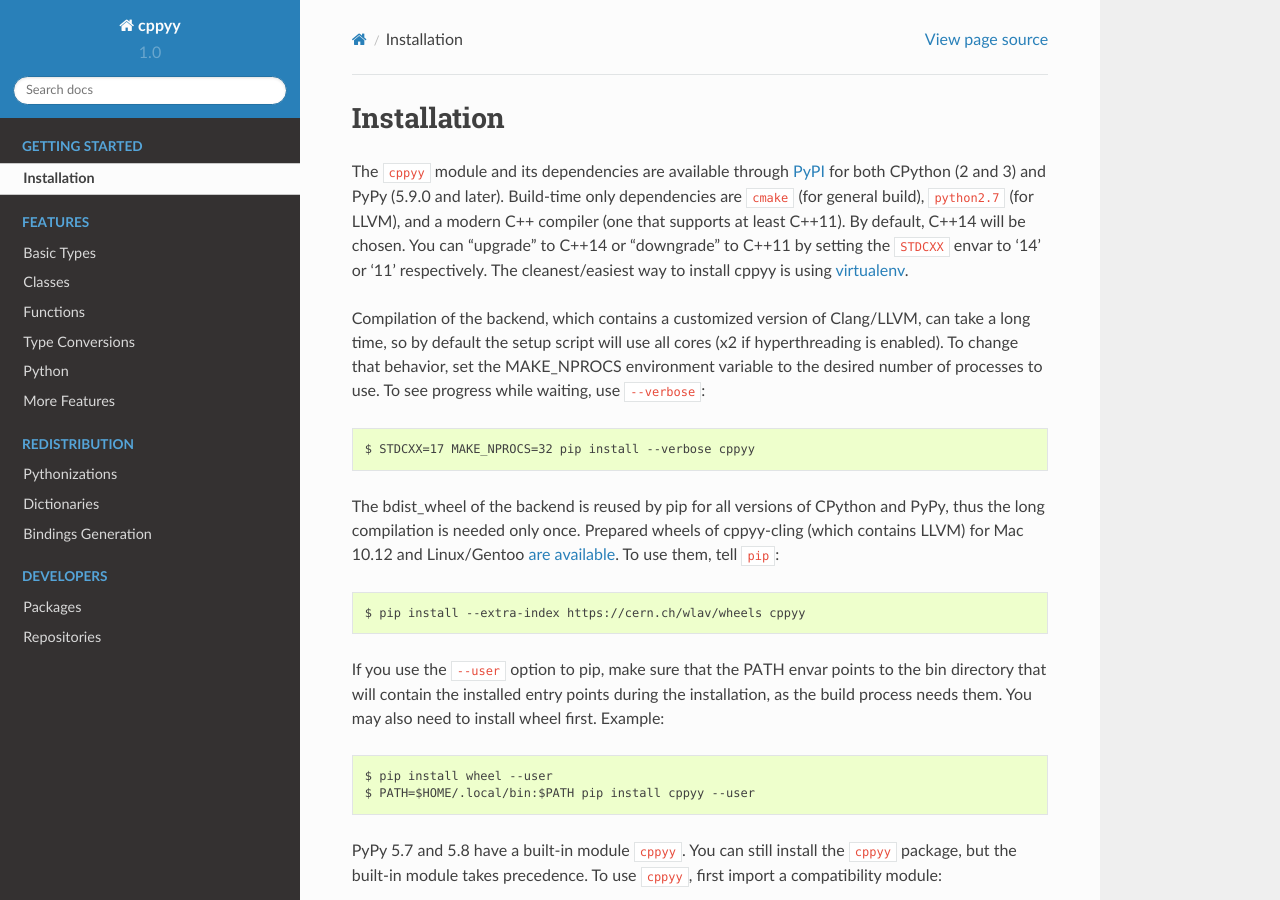
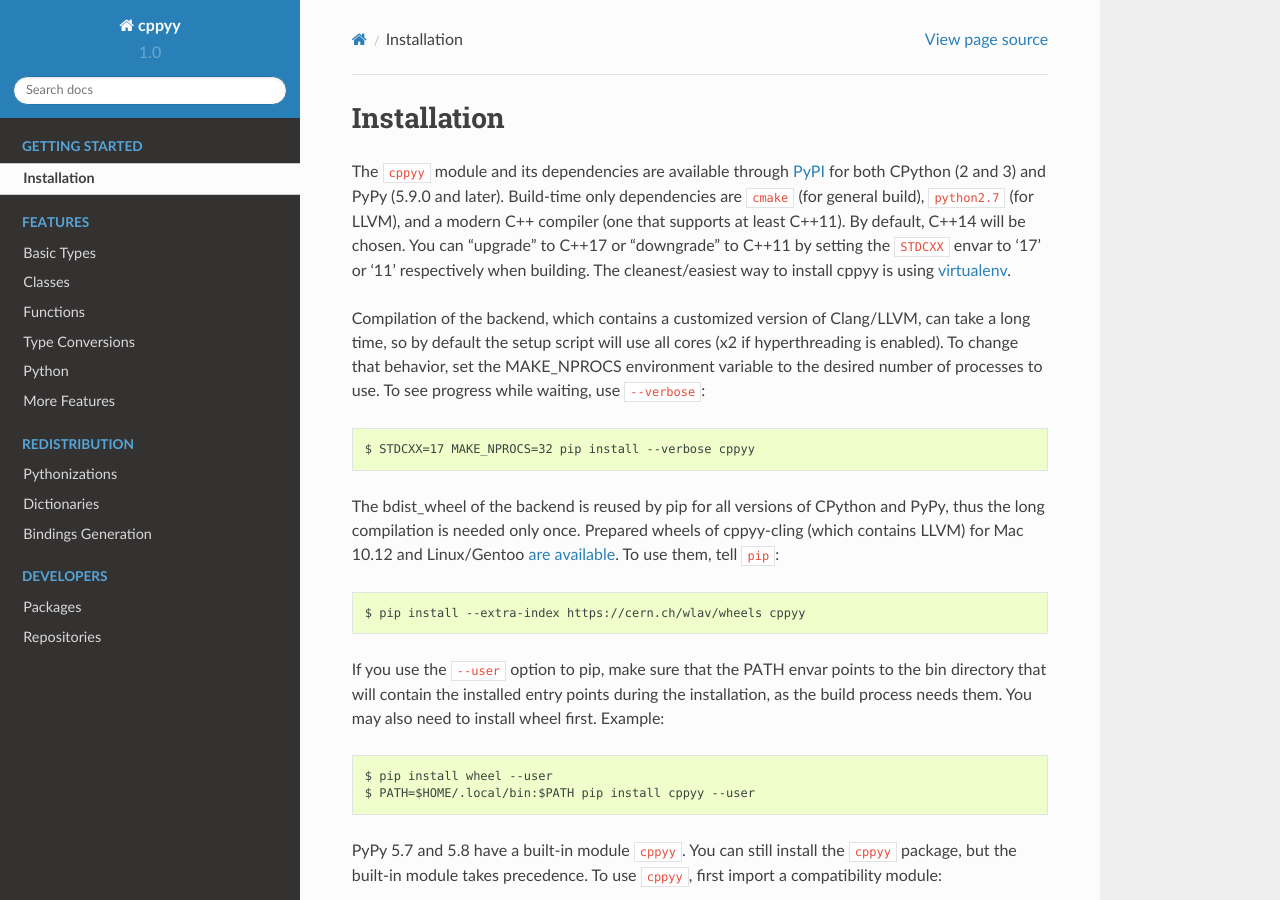
Before and after one commit to wlav/cppyy, a Sphinx documentation site: the page built from doc/source/installation.rst, in a window 1280 px wide and 900 px high. Built offline with Sphinx 7.4.7 and the Read the Docs theme 2.0.0, drawn with Linux system fonts in a browser that asks for light colours.

Commit message:
explain support of C++17

```diff
--- a/doc/source/installation.rst
+++ b/doc/source/installation.rst
@@ -8,8 +8,8 @@
 Build-time only dependencies are ``cmake`` (for general build), ``python2.7``
 (for LLVM), and a modern C++ compiler (one that supports at least C++11).
 By default, C++14 will be chosen.
-You can "upgrade" to C++14 or "downgrade" to C++11 by setting the ``STDCXX``
-envar to '14' or '11' respectively.
+You can "upgrade" to C++17 or "downgrade" to C++11 by setting the ``STDCXX``
+envar to '17' or '11' respectively when building.
 The cleanest/easiest way to install cppyy is using `virtualenv`_.
 
 Compilation of the backend, which contains a customized version of
```
